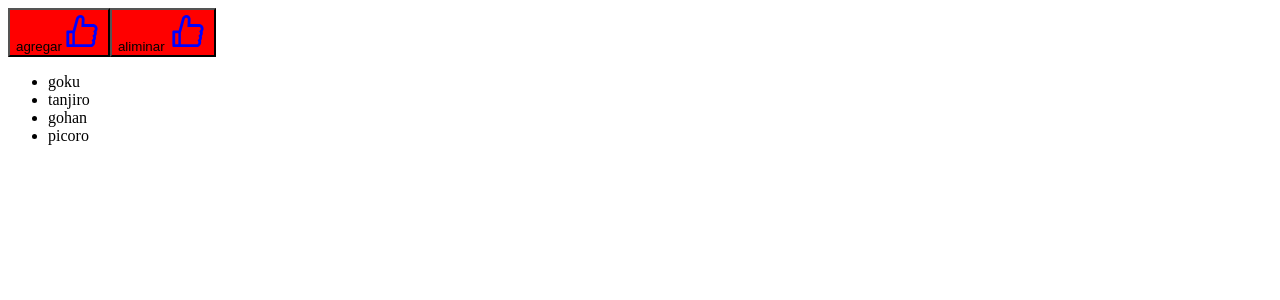
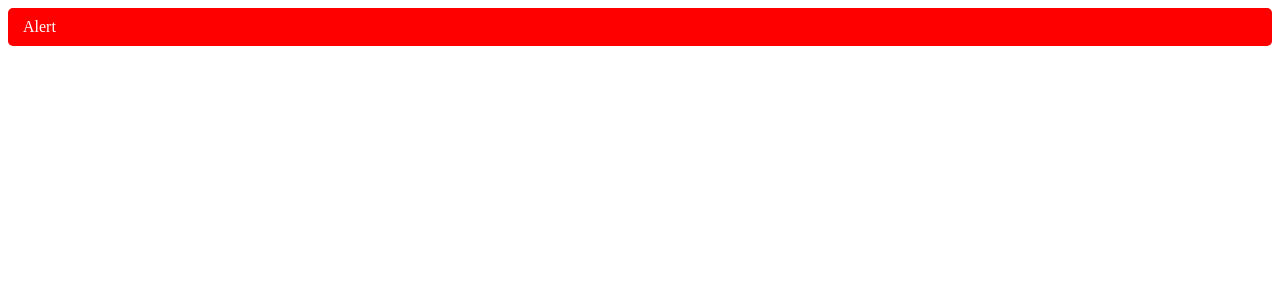
Before and after one commit to EdwinDev99/React, a React (Vite) app: page / in a window 1280 px wide. Shown: the top 300 px of the page. Built offline with nearby package versions, Linux system fonts and the light colour scheme.

Commit message:
alert component exercise

```diff
--- a/src/App.tsx
+++ b/src/App.tsx
@@ -1,64 +1,15 @@
-import Card, { CardBody } from "./assets/components/card";
-import List from "./assets/components/List";
-import Button from "./assets/components/Button";
 import { useState } from "react";
-
-import { AiOutlineLike } from "react-icons/ai";
-
-/**
- * thurty =
- * falsy = 0, "",  false.undefined ,null
- */
+import Alert from "./assets/components/Alert";
 
 function App() {
-  // const list = ["goku", "tanjiro", "gohan", "picoro"];
-  // const handleSelect = (elemento: string) => {
-  //   console.log("imprimiendo", elemento);
-  // };
-
-  // const [isLoading, setIsLoading] = useState(false);
-  // const handleclick = () => {
-  //   setIsLoading(!isLoading);
-  // };
-
-  // return (
-  //   <>
-  //     <Card>
-  //       <CardBody title="Hola mundo" parrafo="Este es el texto" />
-  //       {list.length ? (
-  //         <List data={list} onSelect={handleSelect} />
-  //       ) : (
-  //         "no hay texto"
-  //       )}
-  //     </Card>
-  //     <Button isLoadin={isLoading} onClick={handleclick}>
-  //       Hola mundo
-  //     </Button>
-  //   </>
-  // );
-
-  const [data, setData] = useState(["goku", "tanjiro", "gohan", "picoro"]);
-
-  const addMinion = () => {
-    setData([...data, "minion"]);
+  const [status, setStatus] = useState(true);
+  const toggleStatus = () => {
+    setStatus(!status);
   };
-
-  const delMinion = () => {
-    setData(data.slice(0, -1));
-  };
-
   return (
-    <Card>
-      <Button onClick={addMinion}>
-        agregar
-        <AiOutlineLike color="blue" size={40} />
-      </Button>
-      <Button onClick={delMinion}>
-        aliminar <AiOutlineLike color="blue" size={40} />
-      </Button>
-      <List data={data}></List>
-    </Card>
+    <Alert onClick={toggleStatus} status={status}>
+      Alert
+    </Alert>
   );
 }
-
 export default App;
--- /dev/null
+++ b/src/assets/components/Alert/Alert.module.css
@@ -0,0 +1,17 @@
+.alert {
+  padding: 10px 15px;
+  border-radius: 5px;
+  border-width: 1px;
+  color: white;
+}
+
+.alertPrimary {
+  background-color: red;
+  color: white;
+  border-color: darkred;
+}
+
+.alertSecondary {
+  background-color: blue;
+  border-color: darkblue;
+}
--- /dev/null
+++ b/src/assets/components/Alert/index.tsx
@@ -0,0 +1,24 @@
+import { ReactNode } from "react";
+import styles from "./Alert.module.css";
+
+type Props = {
+  children: ReactNode;
+  onClick: () => void;
+  status?: boolean;
+};
+
+function Alert({ children, onClick, status }: Props) {
+  return (
+    <div
+      className={[
+        styles.alert,
+        status ? styles.alertPrimary : styles.alertSecondary,
+      ].join(" ")}
+      onClick={onClick}
+    >
+      {children}
+    </div>
+  );
+}
+
+export default Alert;
```
